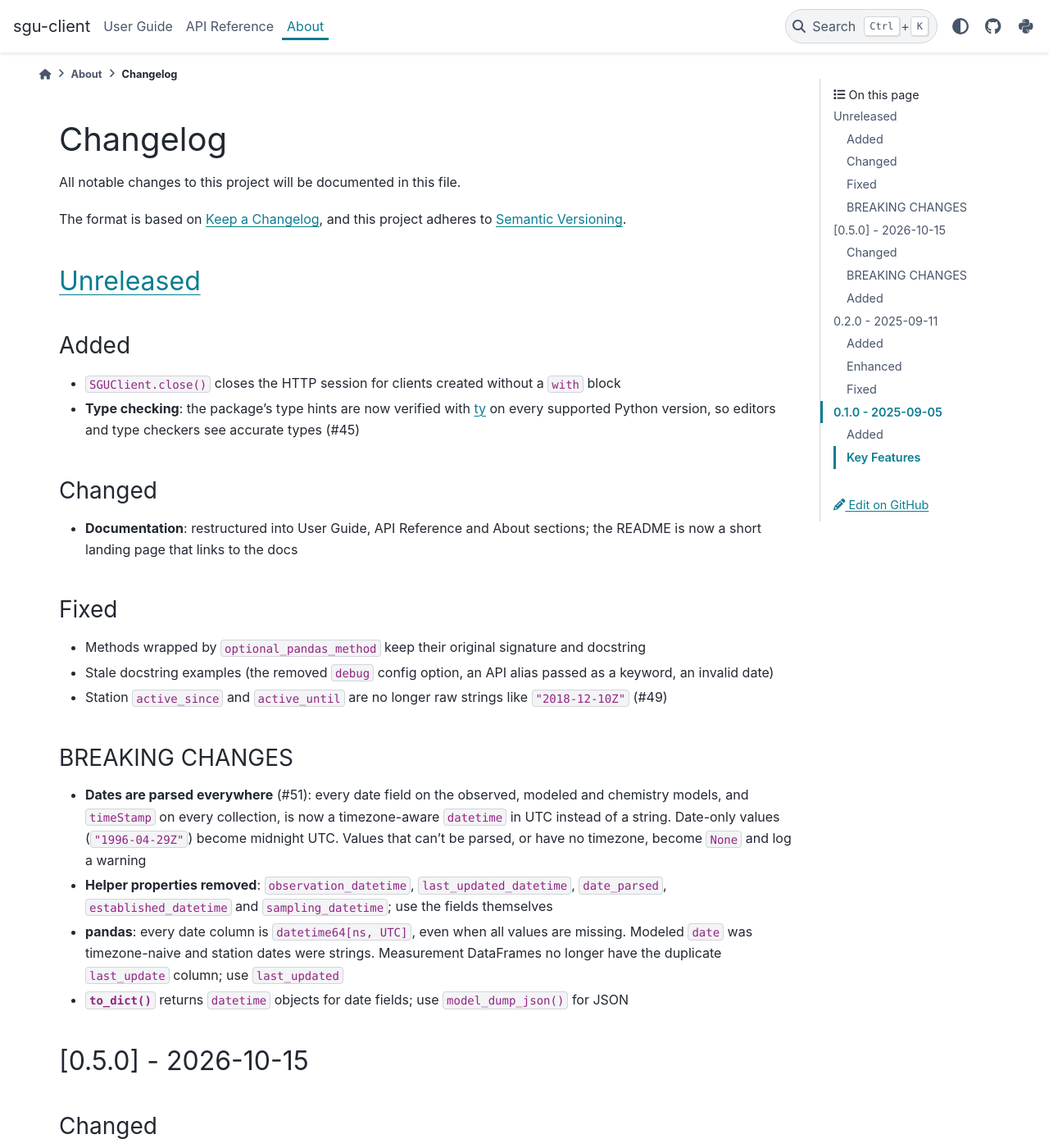
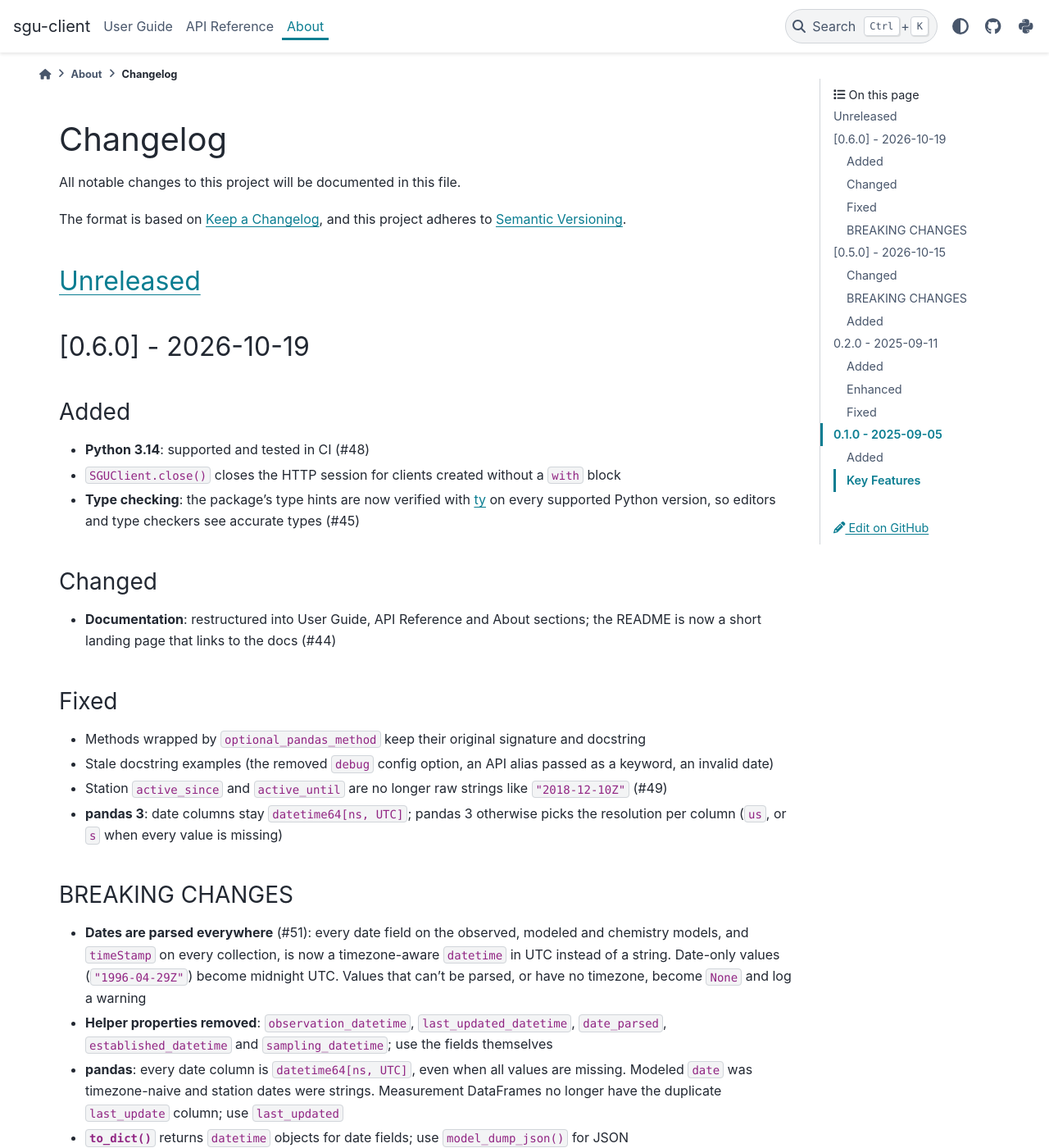
Before and after one commit to officialankan/sgu-client, a Sphinx documentation site: the page built from docs/source/about/changelog.md, in a window 1280 px wide and 1400 px high. Shown: the whole window at 82% size. Built offline with Sphinx 7.4.7 and the PyData theme 0.15.4, drawn with Linux system fonts in a browser that asks for light colours.

Commit message:
chore: release v0.6.0
Bump the version to 0.6.0 and move the Unreleased changelog entries
under it, adding the missing Python 3.14 and pandas 3 entries.

Co-Authored-By: Claude Opus 5.5 <noreply@anthropic.com>

```diff
--- a/CHANGELOG.md
+++ b/CHANGELOG.md
@@ -7,20 +7,24 @@ and this project adheres to [Semantic Versioning](https://semver.org/spec/v2.0.0
 
 ## [Unreleased]
 
+## [0.6.0] - 2026-10-19
+
 ### Added
 
+- **Python 3.14**: supported and tested in CI (#48)
 - `SGUClient.close()` closes the HTTP session for clients created without a `with` block
 - **Type checking**: the package's type hints are now verified with [ty](https://github.com/astral-sh/ty) on every supported Python version, so editors and type checkers see accurate types (#45)
 
 ### Changed
 
-- **Documentation**: restructured into User Guide, API Reference and About sections; the README is now a short landing page that links to the docs
+- **Documentation**: restructured into User Guide, API Reference and About sections; the README is now a short landing page that links to the docs (#44)
 
 ### Fixed
 
 - Methods wrapped by `optional_pandas_method` keep their original signature and docstring
 - Stale docstring examples (the removed `debug` config option, an API alias passed as a keyword, an invalid date)
 - Station `active_since` and `active_until` are no longer raw strings like `"2018-12-10Z"` (#49)
+- **pandas 3**: date columns stay `datetime64[ns, UTC]`; pandas 3 otherwise picks the resolution per column (`us`, or `s` when every value is missing)
 
 ### BREAKING CHANGES
 
--- a/docs/source/conf.py
+++ b/docs/source/conf.py
@@ -16,7 +16,7 @@ sys.path.insert(0, os.path.abspath("../../src"))
 project = "sgu-client"
 copyright = f"{datetime.now().year}, Anders Retzner"
 author = "Anders Retzner"
-release = "0.5.0"
+release = "0.6.0"
 
 # -- General configuration ---------------------------------------------------
 # https://www.sphinx-doc.org/en/master/usage/configuration.html#general-configuration
--- a/pyproject.toml
+++ b/pyproject.toml
@@ -1,6 +1,6 @@
 [project]
 name = "sgu-client"
-version = "0.5.0"
+version = "0.6.0"
 description = "A modern Python client library for accessing Geological Survey of Sweden groundwater data APIs with type safety and pandas integration"
 readme = "README.md"
 authors = [{ name = "Anders Retzner", email = "anders.retzner@gmail.com" }]
--- a/src/sgu_client/__init__.py
+++ b/src/sgu_client/__init__.py
@@ -10,7 +10,7 @@ from .exceptions import (
 )
 from .sgu_client import SGUClient
 
-__version__ = "0.5.0"
+__version__ = "0.6.0"
 __all__ = [
     "SGUAPIError",
     "SGUClient",
```
Also changed, not shown: 1 other file.
